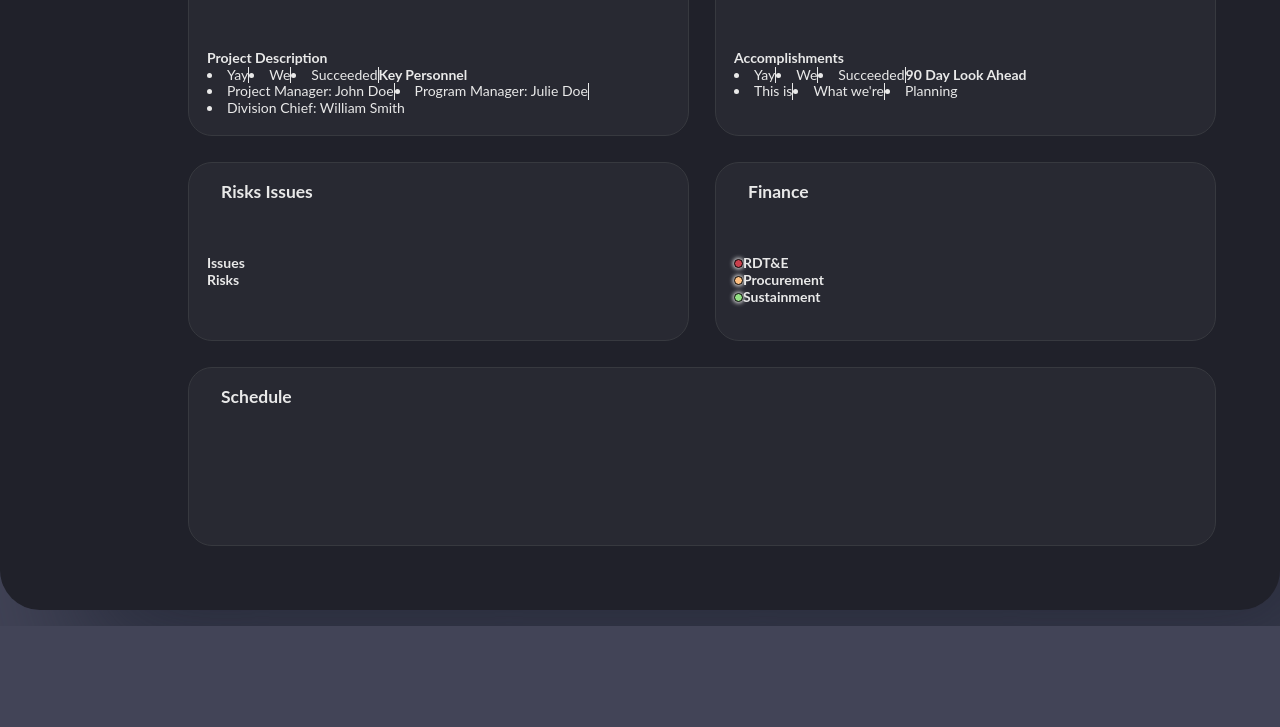
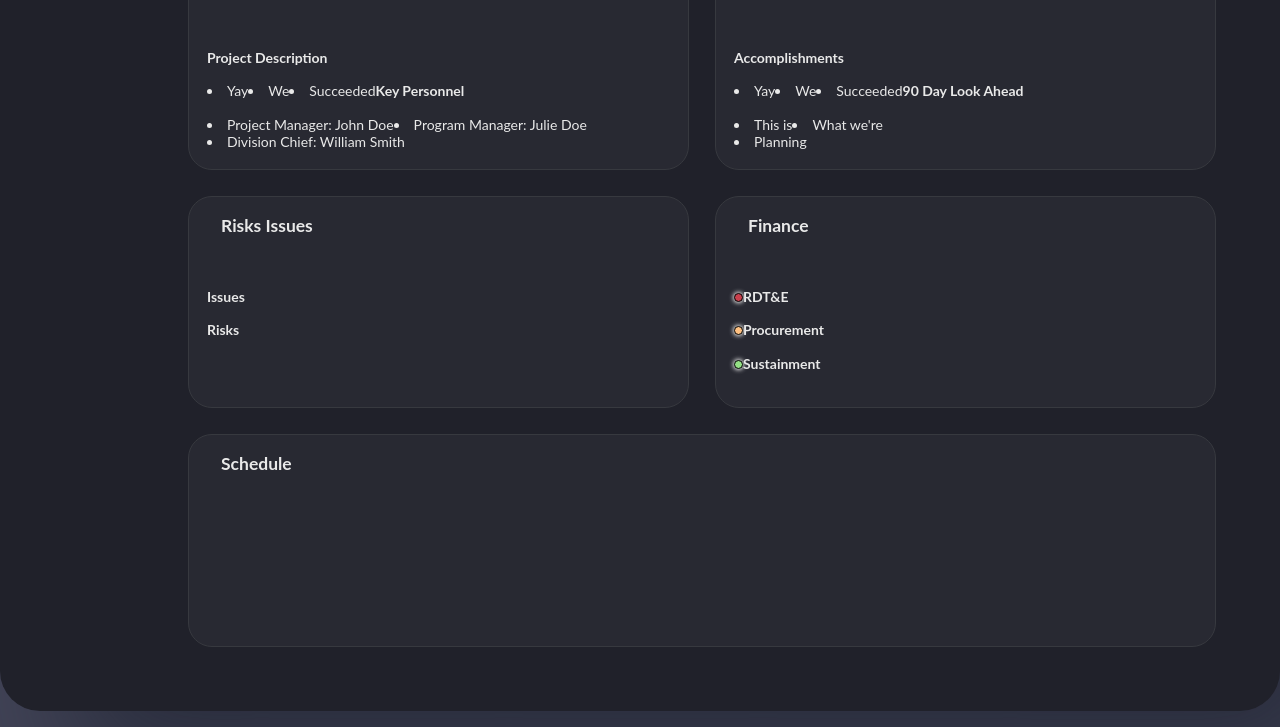
Before and after one commit to clawilso15/PM-Dashboard, a website: page index.html in a window 1280 px wide. Shown: the part 182-909 px from the top of the page. Before the commit the page ends 808 px from the top, so only its background shows below. Drawn offline with Linux system fonts and the light colour scheme.

Commit message:
Added line breaks following headers and removed list right border

```diff
--- a/index.html
+++ b/index.html
@@ -141,11 +141,12 @@
 
       li {
         float: left;
-        border-right: 1px solid var(--fg-primary);
+        border-right: none;
       }
 
       li:last-child {
         border-right: none;
+        clear: left;
       }
 
       li a {
@@ -472,10 +473,12 @@
             </header>
             <div>
               <h4>Project Description</h4>
+              <br />
               <li>Yay</li>
               <li>We</li>
               <li>Succeeded</li>
               <h4>Key Personnel</h4>
+              <br />
               <li>Project Manager: John Doe</li>
               <li>Program Manager: Julie Doe</li>
               <li>Division Chief: William Smith</li>
@@ -487,10 +490,12 @@
             </header>
             <div>
               <h4>Accomplishments</h4>
+              <br />
               <li>Yay</li>
               <li>We</li>
               <li>Succeeded</li>
               <h4>90 Day Look Ahead</h4>
+              <br />
               <li>This is</li>
               <li>What we're</li>
               <li>Planning</li>
@@ -502,7 +507,9 @@
             </header>
             <div>
               <h4>Issues</h4>
+              <br />
               <h4>Risks</h4>
+              <br />
             </div>
             <!--<table>
                         <tr>
@@ -521,8 +528,11 @@
             </header>
             <div>
               <h4 class="status red">RDT&E</h4>
+              <br />
               <h4 class="status yellow">Procurement</h4>
+              <br />
               <h4 class="status green">Sustainment</h4>
+              <br />
             </div>
           </section>
           <section class="schedule">
```
